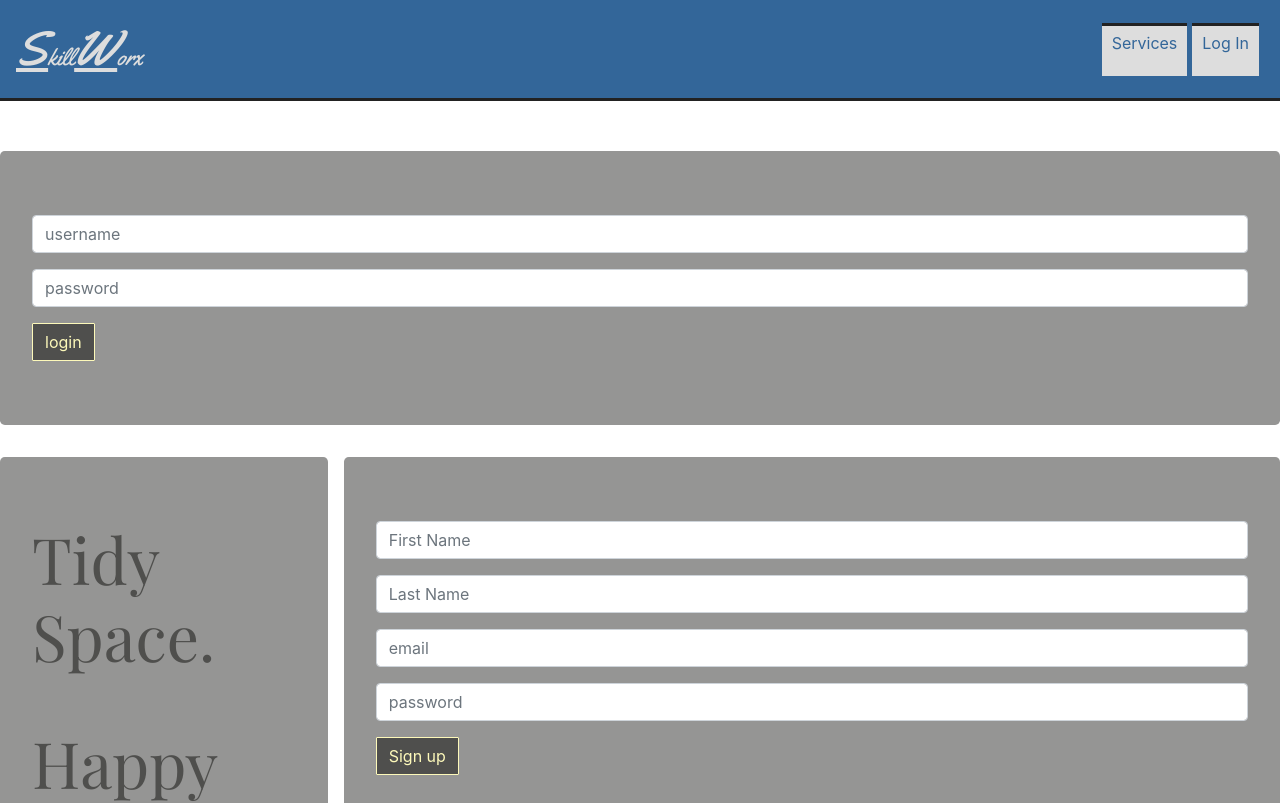
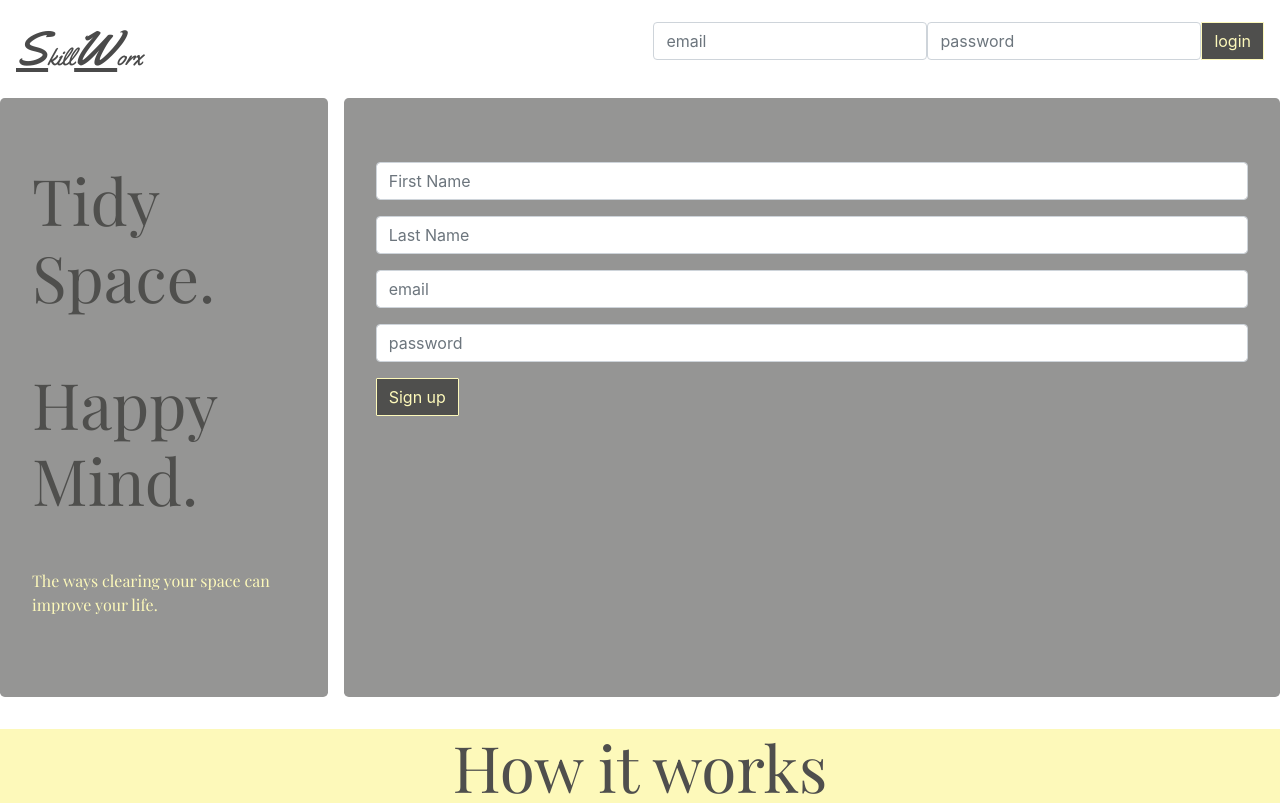
Before and after one commit to Barbi105/Skillworx, a React (Create React App) app in the folder client/: page / in a window 1280 px wide. Shown: the top 803 px of the page. Built offline with nearby package versions, Linux system fonts and the light colour scheme.

Commit message:
Put login functionality in the landing page navbar

```diff
--- /dev/null
+++ b/client/src/components/LandingNav/LandingNav.css
@@ -0,0 +1,20 @@
+.navbar-brand{
+  font-family: Yellowtail;
+}
+
+.cap-brand {
+  font-size: 3rem;
+  color: #4a4a4a;
+  text-decoration: underline;
+}
+
+.small-cap-brand {
+  font-size: 1.5rem;
+  color: #4a4a4a;
+
+}
+
+.form-control:focus{
+  box-shadow: 0px 1px 5px 0px rgba(0,0,0,0.15);
+  border-color: #fdf9ba;
+}
--- /dev/null
+++ b/client/src/components/LandingNav/LandingNav.jsx
@@ -0,0 +1,72 @@
+import React, { Component } from 'react';
+import { Redirect } from "react-router-dom";
+import API from "../../utils/API"
+import "./LandingNav.css"
+
+export class LandingNav extends Component {
+  state={
+    email: "",
+    password: "",
+    redirectTo: null
+  };
+
+  handleInputChange = event => {
+    // Getting the value and name of the input which triggered the change
+    let value = event.target.value;
+    const name = event.target.name;
+
+    // Updating the input's state
+    this.setState({
+      [name]: value
+    });
+  };
+  handleFormSubmit = event => {
+    // Preventing the default behavior of the form submit (which is to refresh the page)
+    event.preventDefault();
+    if (!this.state.email || !this.state.password) {
+      alert("Enter email and password!!!");
+    }  else {
+      const { email, password } = this.state;
+
+      API.login({ email, password }).then((res)=>{
+        this.setState({ redirectTo: res.data });
+      }).catch(err => {
+        console.log(err);
+      })
+    }
+  }
+
+  render() {
+    if (this.state.redirectTo) {
+      return <Redirect to={this.state.redirectTo} />
+    }
+
+    return (
+
+      <div>
+        <nav className="navbar navbar-light">
+          <span className="navbar-brand mb-0">
+            <span className="cap-brand">S</span>
+            <span className="small-cap-brand">kill</span>
+            <span className="cap-brand">W</span>
+            <span className="small-cap-brand">orx</span>
+          </span>
+          <div className="d-flex">
+            <form className="login">
+              <div className="form-group form-inline">
+                <input type="text" className="form-control" id="usernameLogin" placeholder="email" name="email" value={this.state.email} onChange={this.handleInputChange} />
+                <input type="password" className="form-control" id="userPasswordLogin" placeholder="password" name="password" value={this.state.password} onChange={this.handleInputChange}/>
+                <button onClick={this.handleFormSubmit} type="submit" className="btn btn-primary" id="login-submit">login</button>
+              </div>
+            </form>
+          </div>
+
+        </nav>
+      </div>
+
+
+
+        )
+      }
+    }
+    export default LandingNav;
--- a/client/src/pages/landingPage.jsx
+++ b/client/src/pages/landingPage.jsx
@@ -1,15 +1,12 @@
 import React from 'react'
-import Login from "../components/loginForm/login"
 import Signup from "../components/signupForm/signup"
 import How from "../components/How/How"
-import Navbar from "../components/Navbar/Navbar"
+import LandingNav from "../components/LandingNav/LandingNav"
 
 function Landing() {
   return (
     <div>
-      <Navbar>
-      </Navbar>
-      <Login></Login>
+      <LandingNav></LandingNav>
 
 
       <Signup />
```
